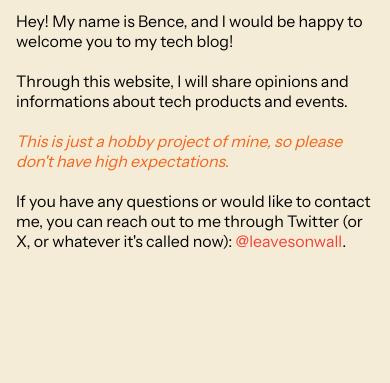
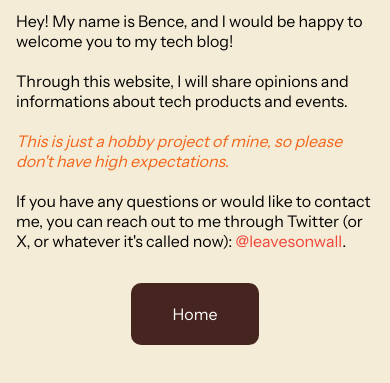
Before and after one commit to Xommad/tech-blog, a plain HTML site: page html/articles/welcometolapavilion.html in a window 390 px wide. Shown: the part 397-780 px from the top of the page. Drawn offline with Linux system fonts and the light colour scheme.

Commit message:
Design changes

```diff
--- a/css/mobile-welcometolapavilion.css
+++ b/css/mobile-welcometolapavilion.css
@@ -50,4 +50,24 @@
         padding-left: 1em;
         padding-right: 1em;
     }
+
+    .headbackhomediv {
+        color: white;
+        background: #462521;
+        width: 6em;
+        border-radius: 10px;
+        padding: 0.3em 1em 0.3em 1em;
+        text-align: center;
+    }
+
+    .headbackhomediv:hover {
+        background: white;
+        color: black;
+    }
+
+    .headbackhometext {
+        text-decoration: none;
+        font-family: instrumentsans;
+        align-self: center;
+    }
 }
--- a/html/articles/welcometolapavilion.html
+++ b/html/articles/welcometolapavilion.html
@@ -18,6 +18,10 @@
                 Hey! My name is Bence, and I would be happy to welcome you to my tech blog! <br><br>Through this website, I will share opinions and informations about tech products and events. <br><br><i>This is just a hobby project of mine, so please don't have high expectations.</i> <br><br>If you have any questions or would like to contact me, you can reach out to me through Twitter (or X, or whatever it's called now): <a href="http://twitter.com/leavesonwall" target="_blank" rel="noopener noreferrer">@leavesonwall</a>.
             </p>
         </div>
-
+        <a href="../../index.html" class="headbackhomea">
+            <div class="headbackhomediv">
+                <p class="headbackhometext">Home</p>
+            </div>
+        </a>
     </body>
 </html>
```
